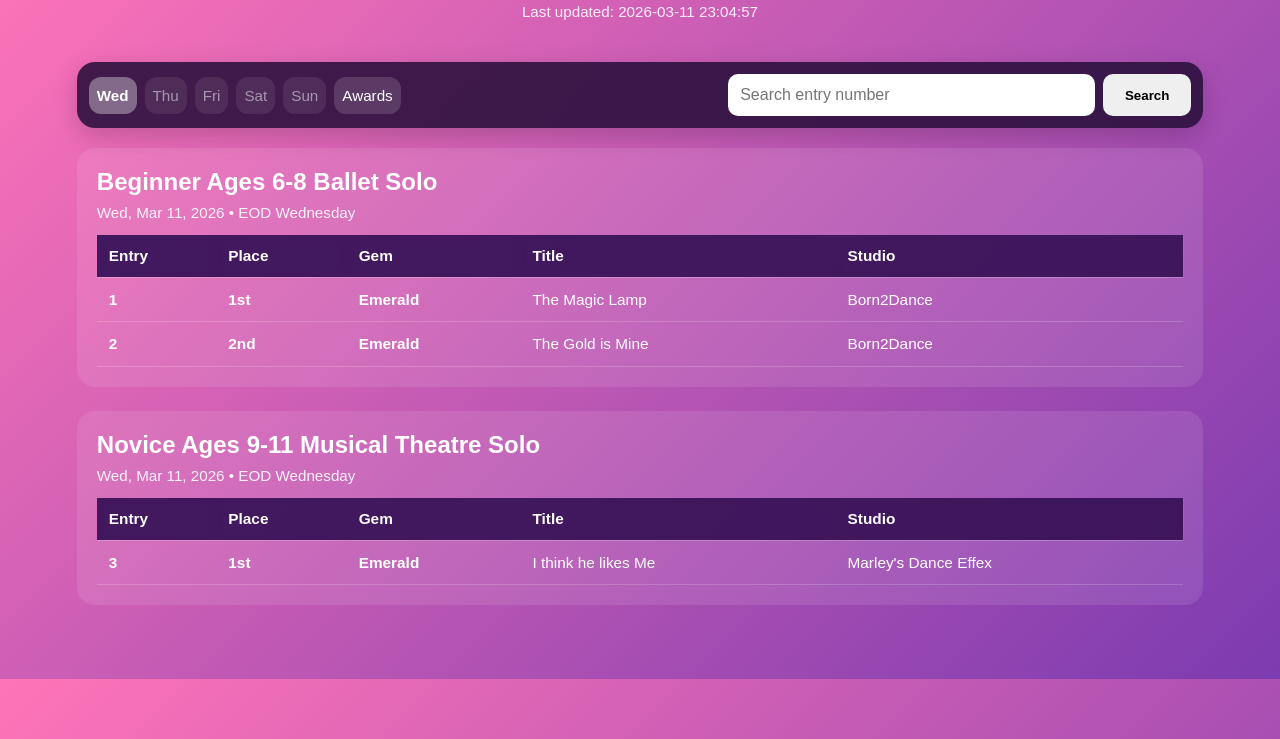
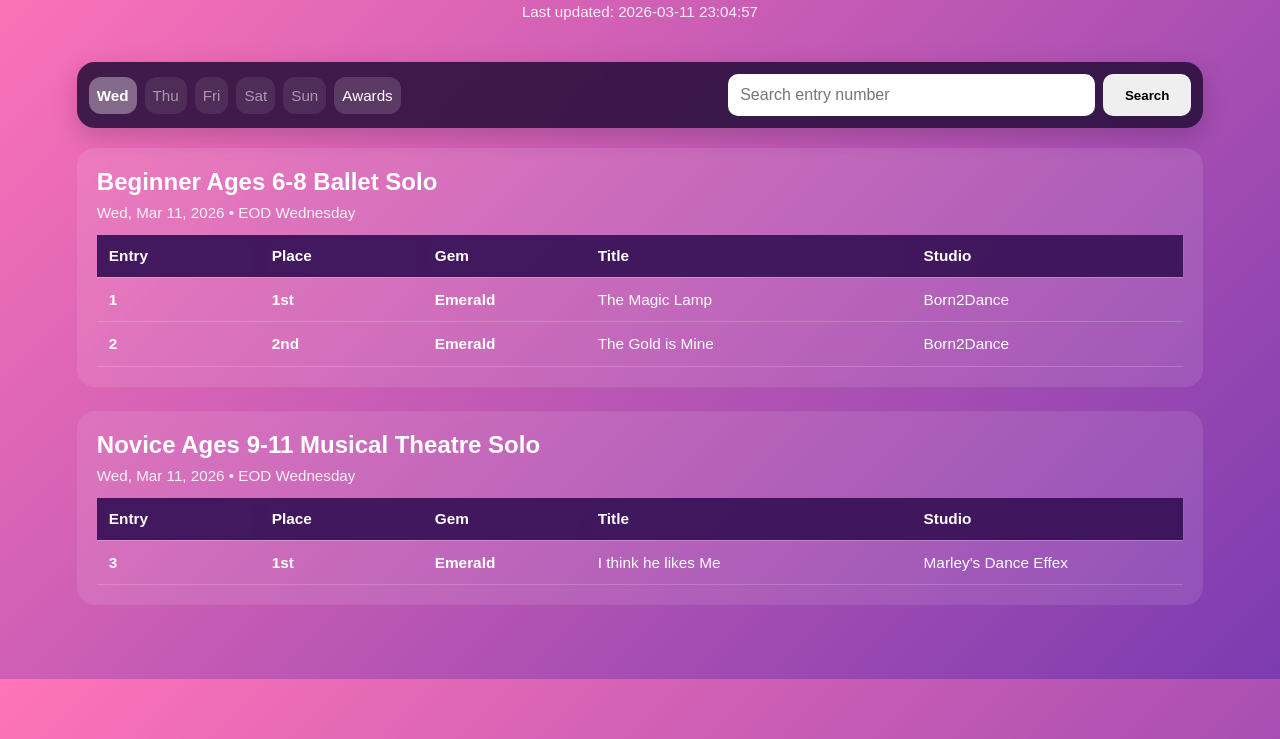
Before and after one commit to KMahnke/iod-results-display, a plain HTML site: page index.html in a window 1280 px wide. Shown: the part 61-800 px from the top of the page. Drawn offline with Linux system fonts and the light colour scheme.

Commit message:
Update style.css

```diff
--- a/style.css
+++ b/style.css
@@ -236,23 +236,23 @@ table,
 
 /* Desktop / browser widths */
 .results-table .col-entry {
-  width: 11%;
+  width: 15%;
 }
 
 .results-table .col-place {
-  width: 12%;
+  width: 15%;
 }
 
 .results-table .col-gem {
-  width: 16%;
+  width: 15%;
 }
 
 .results-table .col-title {
-  width: 29%;
+  width: 30%;
 }
 
 .results-table .col-studio {
-  width: 32%;
+  width: 25%;
 }
 
 th,
```
